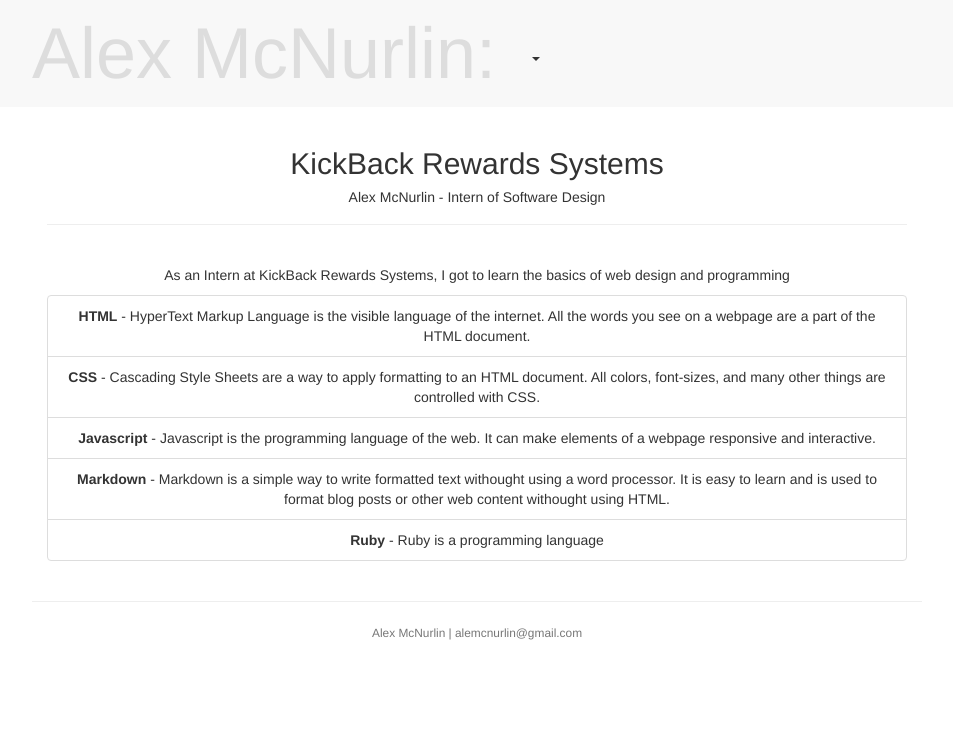
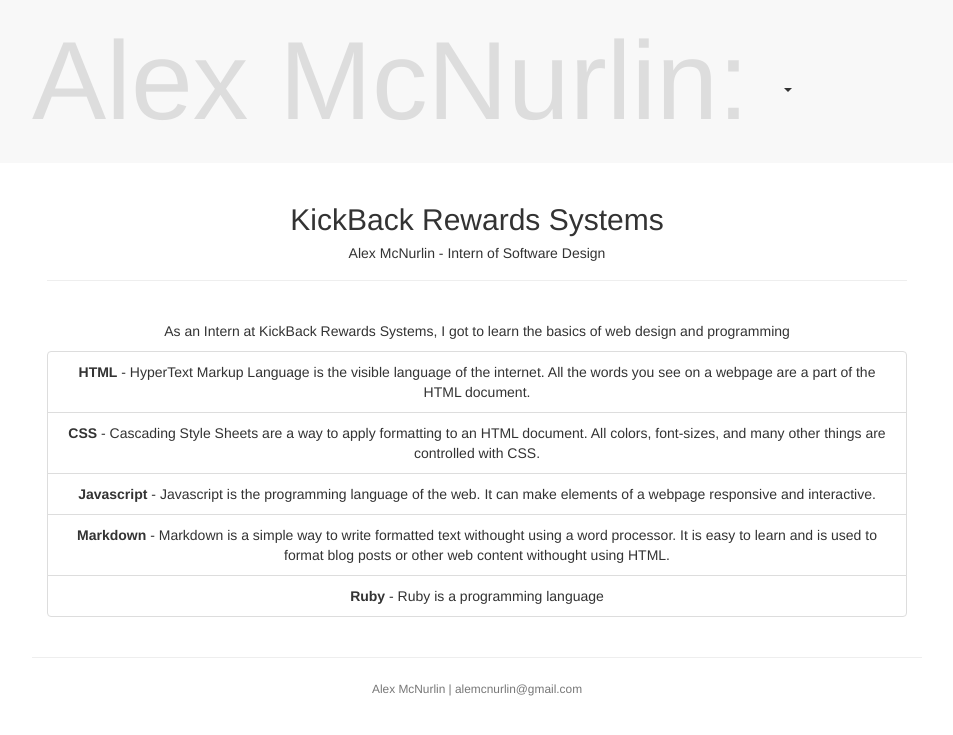
Before and after one commit to alexmcnurlin/alexmcnurlin.github.io, a Jekyll site: the page built from krs.html, in a window 1280 px wide. Shown: the top 735 px of the page, without its empty margins (163-1116 px from the left). Built offline with Jekyll 4.4.1, drawn with Linux system fonts in a browser that asks for light colours; nearby versions of some CDN libraries; Markdown is read by kramdown in place of the engine named in the settings.

Commit message:
Make header text resize based on container width

```diff
--- a/_includes/header.html
+++ b/_includes/header.html
@@ -1,18 +1,19 @@
 <header>
   <nav>
-    <div class="container-fluid">
+    <div class="textfill container-fluid">
+      <span>
         Alex McNurlin:
         <div class="dropdown">
         <button class="dropdown-toggle" type="button" id="dropdownMenu1" data-toggle="dropdown">
           {{ page.nav }}
           <span class="caret"></span>
         </button>
+      </span>
       <ul class="dropdown-menu" role="menu" aria-labelledby="dropdownMenu1">
         <li role="presentation"><a role="menuitem" tabindex="-1" href="#">Human</a></li>
         <li role="presentation"><a role="menuitem" tabindex="-1" href="#">Web Developer</a></li>
         <li role="presentation"><a role="menuitem" tabindex="-1" href="#">Musician</a></li>
       </ul>
     </div>
-    </div>
   </nav>
 </header>
--- a/_includes/scripts.html
+++ b/_includes/scripts.html
@@ -1,7 +1,35 @@
 <script language="javascript" type="text/javascript" src="/public/js/jquery-2.1.1.min.js"></script>
+
 {% if page.scripts %}
   {% for script in page.scripts %}
     <script src="{{ script }}"></script>
   {% endfor %}
 {% endif %}
+
+<script>
+/*Function to make header text as large as it's container will allow*/
+(function($) {
+    $.fn.textfill = function(maxFontSize) {
+        maxFontSize = parseInt(maxFontSize, 10);
+        return this.each(function(){
+            var ourText = $("span", this),
+                parent = ourText.parent(),
+                maxHeight = parent.height(),
+                maxWidth = parent.width(),
+                fontSize = parseInt(ourText.css("fontSize"), 10),
+                multiplier = maxWidth/ourText.width(),
+                newSize = (fontSize*(multiplier-0.1));
+            ourText.css(
+                "fontSize",
+                (maxFontSize > 0 && newSize > maxFontSize) ?
+                    maxFontSize :
+                    newSize
+            );
+        });
+    };
+})(jQuery);
+
+$(".textfill").textfill();
+</script>
+
 <script src="//maxcdn.bootstrapcdn.com/bootstrap/3.2.0/js/bootstrap.min.js"></script>
--- a/public/css/main.scss
+++ b/public/css/main.scss
@@ -65,7 +65,7 @@
 }
 
 header {
-  font-size: 72px !important;
+  font-size: 12px;
   color: #ddd;
   background-color: #f8f8f8;
   text-align: left;
@@ -81,7 +81,7 @@
       background-color: #f8f8f8;
       color: #333;
       display: inline-block;
-      padding: 0px 12px;
+      /*padding: 0px 12px;*/
       text-align: center;
       white-space: nowrap;
       cursor: pointer;
```
Lines whose indentation alone changed are shown as unchanged.
